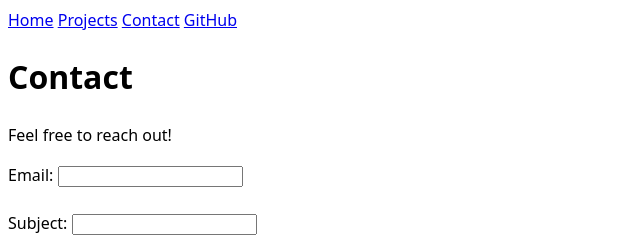
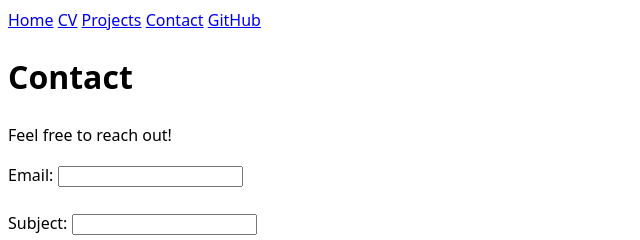
Before and after one commit to hohdavid/portfolio, a plain HTML site: page contact/index.html in a window 1280 px wide. Shown: the top 240 px of the page, 0-640 px from the left. Drawn offline with Linux system fonts and the light colour scheme.

Commit message:
Added the nav to CV

```diff
--- a/contact/index.html
+++ b/contact/index.html
@@ -9,6 +9,7 @@
 <body>
     <nav>
         <a href="../index.html">Home</a>
+        <a href="../cv/index.html">CV</a>
         <a href="../projects/index.html">Projects</a>
         <a href="index.html">Contact</a>
         <a href="https://github.com/hohdavid" target="_blank">GitHub</a>
```
Also changed, not shown: index.html (+1 -0 lines), projects/index.html (+1 -0 lines).
